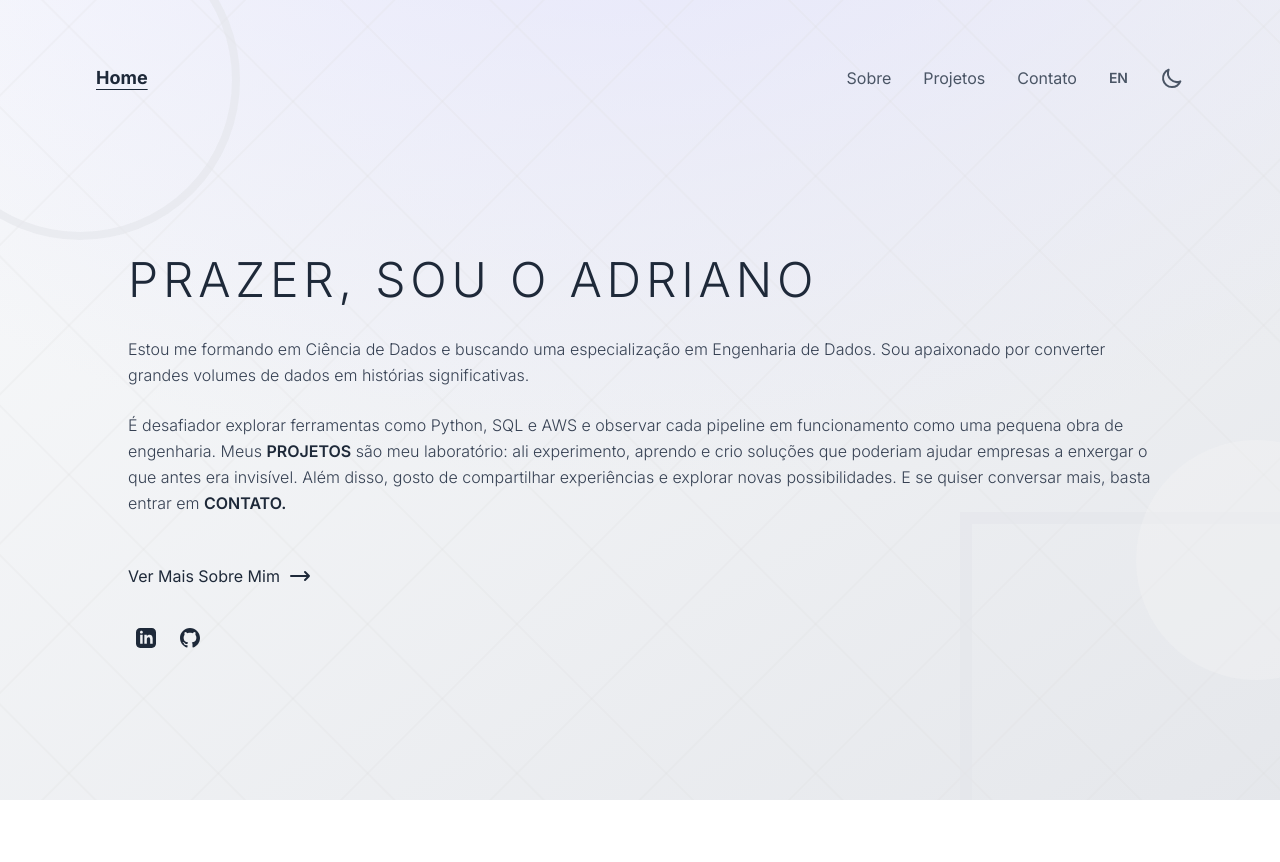
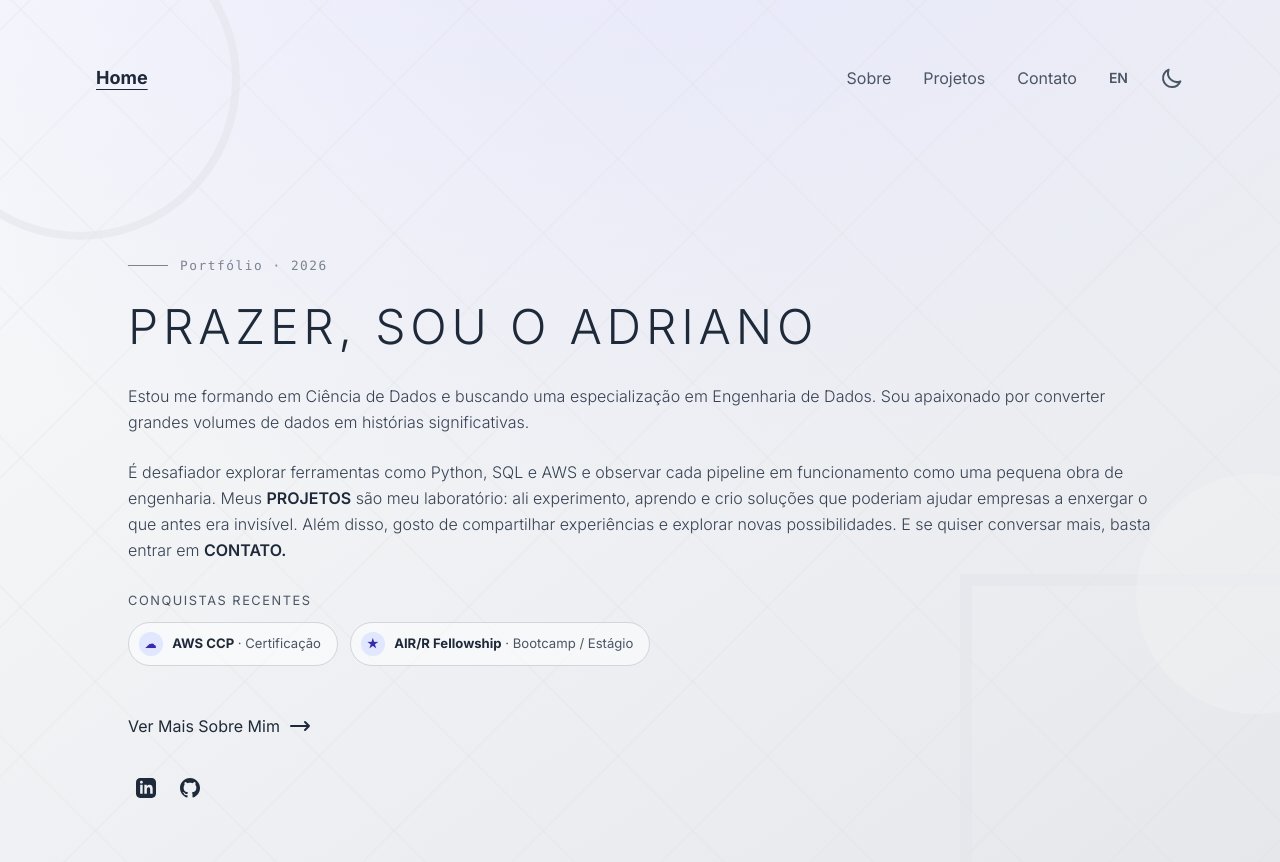
Before and after one commit to AdriMayc/Portfolio2.0, a React (Vite) app: page / in a window 1280 px wide. Before the commit the page ends 800 px from the top, so only its background shows below. Built offline with nearby package versions, Linux system fonts and the light colour scheme.

Commit message:
feat: Sub Seção para "Conquistas Recentes"

```diff
--- a/src/sections/Home.jsx
+++ b/src/sections/Home.jsx
@@ -12,6 +12,10 @@ const socialIcons = {
 
 const content = {
   pt: {
+    eyebrow: "Portfólio · 2026",
+    recentAchievements: "Conquistas recentes",
+    awsAchievement: "Certificação",
+    fellowshipAchievement: "Bootcamp / Estágio",
     nav_about: "Sobre",
     nav_projects: "Projetos",
     nav_contact: "Contato",
@@ -24,6 +28,10 @@ const content = {
     cta: "Ver Mais Sobre Mim",
   },
   en: {
+    eyebrow: "Portfolio · 2026",
+    recentAchievements: "Recent achievements",
+    awsAchievement: "Certification",
+    fellowshipAchievement: "Bootcamp / Internship",
     nav_about: "About",
     nav_projects: "Projects",
     nav_contact: "Contact",
@@ -86,6 +94,10 @@ export default function Home({ theme, toggleTheme, language, toggleLanguage }) {
 
         {/* Main content - centralizado igual ao About */}
         <main className="relative z-10 w-full max-w-5xl mt-32">
+          <div className={`flex items-center gap-3 mb-7 font-mono text-[0.8rem] tracking-[0.12em] opacity-70 ${themeClasses.textSubtle}`}>
+            <span className="w-10 h-px shrink-0 bg-current" aria-hidden="true"></span>
+            {currentContent.eyebrow}
+          </div>
           <h1 className="text-4xl md:text-5xl font-light tracking-widest uppercase mb-8">
             {currentContent.title}
           </h1>
@@ -109,6 +121,46 @@ export default function Home({ theme, toggleTheme, language, toggleLanguage }) {
                 </strong>
               </Link>
             </p>
+          </div>
+
+          <div className="mt-7 text">
+            <span className={`block mb-3 text-[0.8rem] tracking-[0.12em] uppercase ${themeClasses.textSubtle}`}>
+              {currentContent.recentAchievements}
+            </span>
+            <div className="flex flex-wrap gap-3">
+              <Link
+                to="/about"
+                className={`inline-flex items-center gap-[0.6rem] pt-[0.55rem] pr-4 pb-[0.55rem] pl-[0.6rem] rounded-full border text-[0.82rem] transition-all duration-500 ease-[cubic-bezier(0.22,1,0.36,1)] hover:-translate-y-0.5 ${
+                  theme === "light"
+                    ? "border-gray-300 bg-white/55 text-gray-600 hover:border-indigo-600 focus-visible:border-indigo-600 hover:shadow-[0_10px_24px_-12px_#4f46e5] focus-visible:shadow-[0_10px_24px_-12px_#4f46e5]"
+                    : "border-gray-700 bg-gray-800/50 text-gray-300 hover:border-indigo-400 focus-visible:border-indigo-400 hover:shadow-[0_10px_24px_-12px_#818cf8] focus-visible:shadow-[0_10px_24px_-12px_#818cf8]"
+                } hover:shadow-[0_10px_24px_-12px_#4f46e5] focus-visible:shadow-[0_10px_24px_-12px_#4f46e5]`}
+                aria-label={`${currentContent.awsAchievement}: AWS CCP`}
+              >
+                <span className={`grid place-items-center w-6 h-6 rounded-full text-[0.7rem] font-bold ${theme === "light" ? "text-indigo-800 bg-indigo-100" : "text-indigo-200 bg-indigo-900"}`} aria-hidden="true">☁</span>
+                <span>
+                  <strong className={themeClasses.textStrong}>AWS CCP</strong>
+                  {" · "}
+                  {currentContent.awsAchievement}
+                </span>
+              </Link>
+              <Link
+                to="/about"
+                className={`inline-flex items-center gap-[0.6rem] pt-[0.55rem] pr-4 pb-[0.55rem] pl-[0.6rem] rounded-full border text-[0.82rem] transition-all duration-500 ease-[cubic-bezier(0.22,1,0.36,1)] hover:-translate-y-0.5 ${
+                  theme === "light"
+                    ? "border-gray-300 bg-white/55 text-gray-600 hover:border-indigo-600 focus-visible:border-indigo-600 hover:shadow-[0_10px_24px_-12px_#4f46e5] focus-visible:shadow-[0_10px_24px_-12px_#4f46e5]"
+                    : "border-gray-700 bg-gray-800/50 text-gray-300 hover:border-indigo-400 focus-visible:border-indigo-400 hover:shadow-[0_10px_24px_-12px_#818cf8] focus-visible:shadow-[0_10px_24px_-12px_#818cf8]"
+                } hover:shadow-[0_10px_24px_-12px_#818cf8] focus-visible:shadow-[0_10px_24px_-12px_#818cf8]`}
+                aria-label={`${currentContent.fellowshipAchievement}: AIR/R Fellowship`}
+              >
+                <span className={`grid place-items-center w-6 h-6 rounded-full text-[0.7rem] font-bold ${theme === "light" ? "text-indigo-800 bg-indigo-100" : "text-indigo-200 bg-indigo-900"}`} aria-hidden="true">★</span>
+                <span>
+                  <strong className={themeClasses.textStrong}>AIR/R Fellowship</strong>
+                  {" · "}
+                  {currentContent.fellowshipAchievement}
+                </span>
+              </Link>
+            </div>
           </div>
 
           <Link
```
